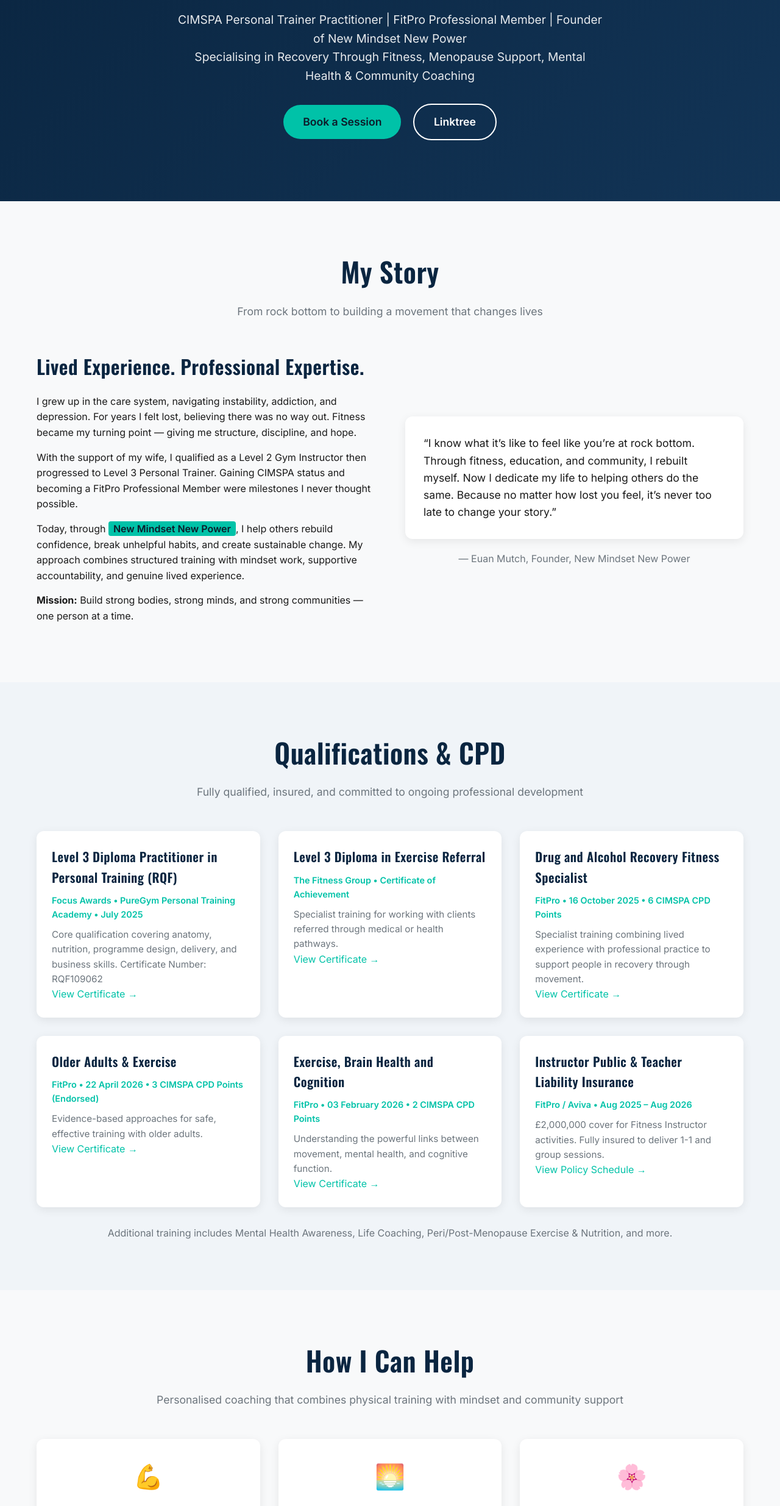
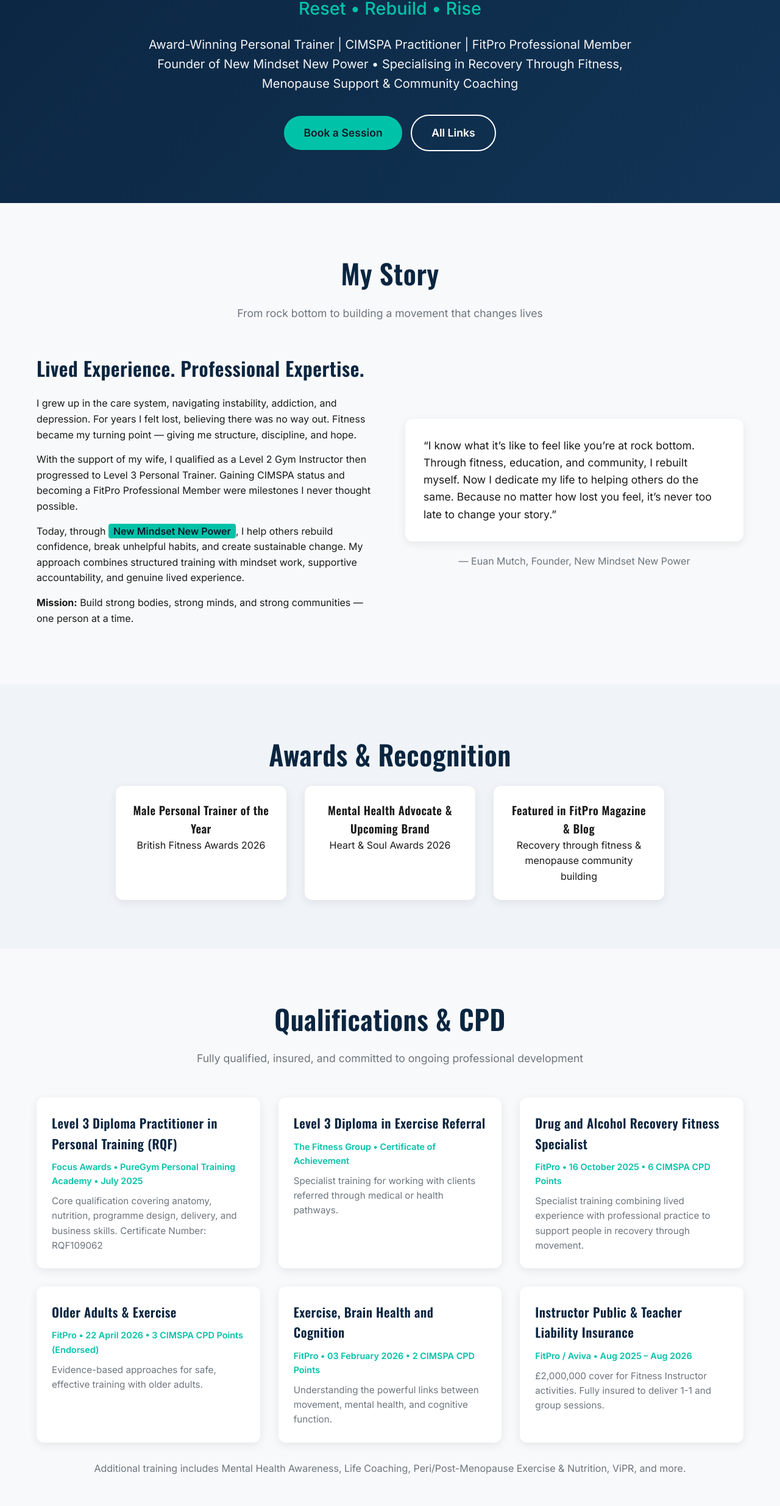
Before and after one commit to euanmutch-beep/euan-mutch-portfolio, a plain HTML site: page index.html in a window 1280 px wide. Shown: the part 330-2800 px from the top of the page at 61% size. Drawn offline with nearby package versions, Linux system fonts and the light colour scheme.

Commit message:
Updated professional portfolio with full qualifications, awards, services, and resources

```diff
--- a/index.html
+++ b/index.html
@@ -3,8 +3,8 @@
 <head>
     <meta charset="UTF-8">
     <meta name="viewport" content="width=device-width, initial-scale=1.0">
-    <title>Euan Mutch | New Mindset New Power | Personal Trainer Portfolio</title>
-    <meta name="description" content="Professional portfolio of Euan Mutch, CIMSPA Personal Trainer Practitioner, Founder of New Mindset New Power. Specialising in recovery through fitness, menopause support, mental health, and community coaching in Livingston, Scotland.">
+    <title>Euan Mutch | New Mindset New Power | Award-Winning Personal Trainer</title>
+    <meta name="description" content="Euan Mutch – Founder of New Mindset New Power. Award-winning Personal Trainer specialising in recovery through fitness, menopause coaching, older adults, and community building. Livingston, Scotland.">
     <link rel="preconnect" href="https://fonts.googleapis.com">
     <link rel="preconnect" href="https://fonts.gstatic.com" crossorigin>
     <link href="https://fonts.googleapis.com/css2?family=Oswald:wght@400;500;600;700&family=Inter:wght@300;400;500;600;700&display=swap" rel="stylesheet">
@@ -30,15 +30,13 @@
         .logo span { color: var(--secondary); }
         nav ul { display: flex; list-style: none; gap: 30px; }
         nav ul a { color: white; font-weight: 500; }
-        .hero { background: linear-gradient(135deg, var(--primary) 0%, #123456 100%); color: white; padding: 100px 0; text-align: center; position: relative; overflow: hidden; }
-        .hero::before { content: ''; position: absolute; top: 0; left: 0; right: 0; bottom: 0; background: url('images/design-578f2591-c7bf-4bca-bbd3-ad3bd20f9ad8.png') center/cover no-repeat; opacity: 0.15; }
-        .hero-content { position: relative; z-index: 1; }
-        .hero h1 { font-size: 4rem; margin-bottom: 10px; }
-        .hero .tagline { font-size: 1.5rem; color: var(--secondary); margin-bottom: 20px; font-weight: 500; }
-        .hero p { font-size: 1.2rem; max-width: 700px; margin: 0 auto 30px; opacity: 0.9; }
-        .btn { display: inline-block; background: var(--secondary); color: var(--dark); padding: 14px 32px; border-radius: 50px; font-weight: 600; font-size: 1.1rem; transition: all 0.3s; }
+        .hero { background: linear-gradient(135deg, var(--primary) 0%, #123456 100%); color: white; padding: 120px 0 80px; text-align: center; position: relative; }
+        .hero h1 { font-size: 4.5rem; margin-bottom: 10px; }
+        .hero .tagline { font-size: 1.8rem; color: var(--secondary); margin-bottom: 20px; font-weight: 500; }
+        .hero p { font-size: 1.25rem; max-width: 800px; margin: 0 auto 30px; opacity: 0.95; }
+        .btn { display: inline-block; background: var(--secondary); color: var(--dark); padding: 14px 32px; border-radius: 50px; font-weight: 600; font-size: 1.1rem; transition: all 0.3s; margin: 5px; }
         .btn:hover { background: #00a892; transform: translateY(-2px); text-decoration: none; }
-        .btn-outline { background: transparent; border: 2px solid white; color: white; margin-left: 15px; }
+        .btn-outline { background: transparent; border: 2px solid white; color: white; }
         .btn-outline:hover { background: white; color: var(--dark); }
         section { padding: 80px 0; }
         section h2 { font-size: 2.8rem; text-align: center; margin-bottom: 15px; color: var(--primary); }
@@ -47,7 +45,7 @@
         .about-text h3 { font-size: 2rem; margin-bottom: 20px; color: var(--primary); }
         .about-text p { margin-bottom: 15px; }
         .highlight { background: var(--secondary); color: var(--dark); padding: 2px 8px; border-radius: 4px; font-weight: 600; }
-        .qual-grid { display: grid; grid-template-columns: repeat(auto-fit, minmax(280px, 1fr)); gap: 30px; }
+        .qual-grid { display: grid; grid-template-columns: repeat(auto-fit, minmax(300px, 1fr)); gap: 30px; }
         .qual-card { background: white; border-radius: 12px; padding: 25px; box-shadow: 0 4px 15px rgba(0,0,0,0.08); transition: transform 0.3s; }
         .qual-card:hover { transform: translateY(-5px); }
         .qual-card h4 { color: var(--primary); margin-bottom: 10px; font-size: 1.3rem; }
@@ -61,6 +59,8 @@
         .resource-card { background: white; border-radius: 12px; overflow: hidden; box-shadow: 0 4px 15px rgba(0,0,0,0.08); }
         .resource-card img { width: 100%; height: auto; display: block; }
         .resource-card h4 { padding: 20px; color: var(--primary); }
+        .awards { display: flex; flex-wrap: wrap; justify-content: center; gap: 30px; }
+        .award { background: white; padding: 25px; border-radius: 12px; text-align: center; max-width: 280px; box-shadow: 0 4px 15px rgba(0,0,0,0.08); }
         .contact { background: var(--primary); color: white; }
         .contact h2 { color: white; }
         .contact-grid { display: grid; grid-template-columns: 1fr 1fr; gap: 40px; }
@@ -68,9 +68,8 @@
         footer { background: var(--dark); color: white; text-align: center; padding: 30px 0; }
         @media (max-width: 768px) {
             .about-grid, .contact-grid { grid-template-columns: 1fr; }
-            .hero h1 { font-size: 2.5rem; }
+            .hero h1 { font-size: 2.8rem; }
             nav ul { display: none; }
-            .btn-outline { margin-left: 0; margin-top: 15px; display: block; }
         }
     </style>
 </head>
@@ -91,13 +90,13 @@
     </header>
 
     <section class="hero">
-        <div class="container hero-content">
+        <div class="container">
             <h1>Euan Mutch</h1>
             <div class="tagline">Reset • Rebuild • Rise</div>
-            <p>CIMSPA Personal Trainer Practitioner | FitPro Professional Member | Founder of New Mindset New Power<br>
-            Specialising in Recovery Through Fitness, Menopause Support, Mental Health & Community Coaching</p>
+            <p>Award-Winning Personal Trainer | CIMSPA Practitioner | FitPro Professional Member<br>
+            Founder of New Mindset New Power • Specialising in Recovery Through Fitness, Menopause Support & Community Coaching</p>
             <a href="#contact" class="btn">Book a Session</a>
-            <a href="https://linktr.ee/euanmutchnmnp" class="btn btn-outline" target="_blank">Linktree</a>
+            <a href="https://linktr.ee/euanmutchnmnp" class="btn btn-outline" target="_blank">All Links</a>
         </div>
     </section>
 
@@ -123,7 +122,27 @@
         </div>
     </section>
 
-    <section id="qualifications" style="background: #f0f4f8;">
+    <section id="awards" style="background: #f0f4f8;">
+        <div class="container">
+            <h2>Awards & Recognition</h2>
+            <div class="awards">
+                <div class="award">
+                    <h3>Male Personal Trainer of the Year</h3>
+                    <p>British Fitness Awards 2026</p>
+                </div>
+                <div class="award">
+                    <h3>Mental Health Advocate & Upcoming Brand</h3>
+                    <p>Heart & Soul Awards 2026</p>
+                </div>
+                <div class="award">
+                    <h3>Featured in FitPro Magazine & Blog</h3>
+                    <p>Recovery through fitness & menopause community building</p>
+                </div>
+            </div>
+        </div>
+    </section>
+
+    <section id="qualifications">
         <div class="container">
             <h2>Qualifications & CPD</h2>
             <p class="subtitle">Fully qualified, insured, and committed to ongoing professional development</p>
@@ -132,44 +151,38 @@
                     <h4>Level 3 Diploma Practitioner in Personal Training (RQF)</h4>
                     <div class="date">Focus Awards • PureGym Personal Training Academy • July 2025</div>
                     <p>Core qualification covering anatomy, nutrition, programme design, delivery, and business skills. Certificate Number: RQF109062</p>
-                    <a href="images/116236_PG525_Euan_Mutch.pdf" target="_blank">View Certificate →</a>
                 </div>
                 <div class="qual-card">
                     <h4>Level 3 Diploma in Exercise Referral</h4>
                     <div class="date">The Fitness Group • Certificate of Achievement</div>
                     <p>Specialist training for working with clients referred through medical or health pathways.</p>
-                    <a href="images/2024 The Fitness Group Certificate Euan Mutch.pdf" target="_blank">View Certificate →</a>
                 </div>
                 <div class="qual-card">
                     <h4>Drug and Alcohol Recovery Fitness Specialist</h4>
                     <div class="date">FitPro • 16 October 2025 • 6 CIMSPA CPD Points</div>
                     <p>Specialist training combining lived experience with professional practice to support people in recovery through movement.</p>
-                    <a href="images/23951.pdf" target="_blank">View Certificate →</a>
                 </div>
                 <div class="qual-card">
                     <h4>Older Adults & Exercise</h4>
                     <div class="date">FitPro • 22 April 2026 • 3 CIMSPA CPD Points (Endorsed)</div>
                     <p>Evidence-based approaches for safe, effective training with older adults.</p>
-                    <a href="images/Certificate.pdf" target="_blank">View Certificate →</a>
                 </div>
                 <div class="qual-card">
                     <h4>Exercise, Brain Health and Cognition</h4>
                     <div class="date">FitPro • 03 February 2026 • 2 CIMSPA CPD Points</div>
                     <p>Understanding the powerful links between movement, mental health, and cognitive function.</p>
-                    <a href="images/24380.pdf" target="_blank">View Certificate →</a>
                 </div>
                 <div class="qual-card">
                     <h4>Instructor Public & Teacher Liability Insurance</h4>
                     <div class="date">FitPro / Aviva • Aug 2025 – Aug 2026</div>
                     <p>£2,000,000 cover for Fitness Instructor activities. Fully insured to deliver 1-1 and group sessions.</p>
-                    <a href="images/FP44392861-I-012-20250807161516.pdf" target="_blank">View Policy Schedule →</a>
                 </div>
             </div>
-            <p style="text-align: center; margin-top: 30px; color: var(--muted);">Additional training includes Mental Health Awareness, Life Coaching, Peri/Post-Menopause Exercise & Nutrition, and more.</p>
+            <p style="text-align: center; margin-top: 30px; color: var(--muted);">Additional training includes Mental Health Awareness, Life Coaching, Peri/Post-Menopause Exercise & Nutrition, ViPR, and more.</p>
         </div>
     </section>
 
-    <section id="services">
+    <section id="services" style="background: #f0f4f8;">
         <div class="container">
             <h2>How I Can Help</h2>
             <p class="subtitle">Personalised coaching that combines physical training with mindset and community support</p>
@@ -208,18 +221,18 @@
         </div>
     </section>
 
-    <section id="resources" style="background: #f0f4f8;">
+    <section id="resources">
         <div class="container">
             <h2>Client Education Resources</h2>
-            <p class="subtitle">Practical guides to support your journey (Precision Nutrition content)</p>
+            <p class="subtitle">Practical guides to support your journey (Precision Nutrition style)</p>
             <div class="resources">
                 <div class="resource-card">
-                    <img src="images/why-its-so-easy-to-overeat-junk-food-poster.png" alt="Why it's so easy to overeat junk food">
                     <h4>Why It’s So Easy to Overeat Junk Food — and 7 Ways to Stop</h4>
+                    <p style="padding: 0 20px 20px;">Download the full infographic from the portfolio package or view on Precision Nutrition.</p>
                 </div>
                 <div class="resource-card">
-                    <img src="images/how-to-stay-in-shape-when-you’re-busy-infographic-poster.png" alt="How to stay in shape when you're busy">
                     <h4>How to Stay in Shape When You’re Busy — 10-Minute Workouts</h4>
+                    <p style="padding: 0 20px 20px;">Minimal equipment, maximum results for busy lives.</p>
                 </div>
             </div>
         </div>
@@ -236,7 +249,7 @@
                     <p><strong>Phone / WhatsApp:</strong> <a href="tel:07543736315">07543 736315</a></p>
                     <p><strong>Book Sessions:</strong> <a href="https://mutchfitness.mypthub.net" target="_blank">mutchfitness.mypthub.net</a></p>
                     <p><strong>Linktree:</strong> <a href="https://linktr.ee/euanmutchnmnp" target="_blank">linktr.ee/euanmutchnmnp</a></p>
-                    <p><strong>Instagram:</strong> <a href="https://www.instagram.com/euanmutchnmnp" target="_blank">@euanmutchnmnp</a> / @mutcheuan</p>
+                    <p><strong>Instagram:</strong> <a href="https://www.instagram.com/euanmutchnmnp" target="_blank">@euanmutchnmnp</a></p>
                 </div>
                 <div>
                     <h3>Also Available At</h3>
```
